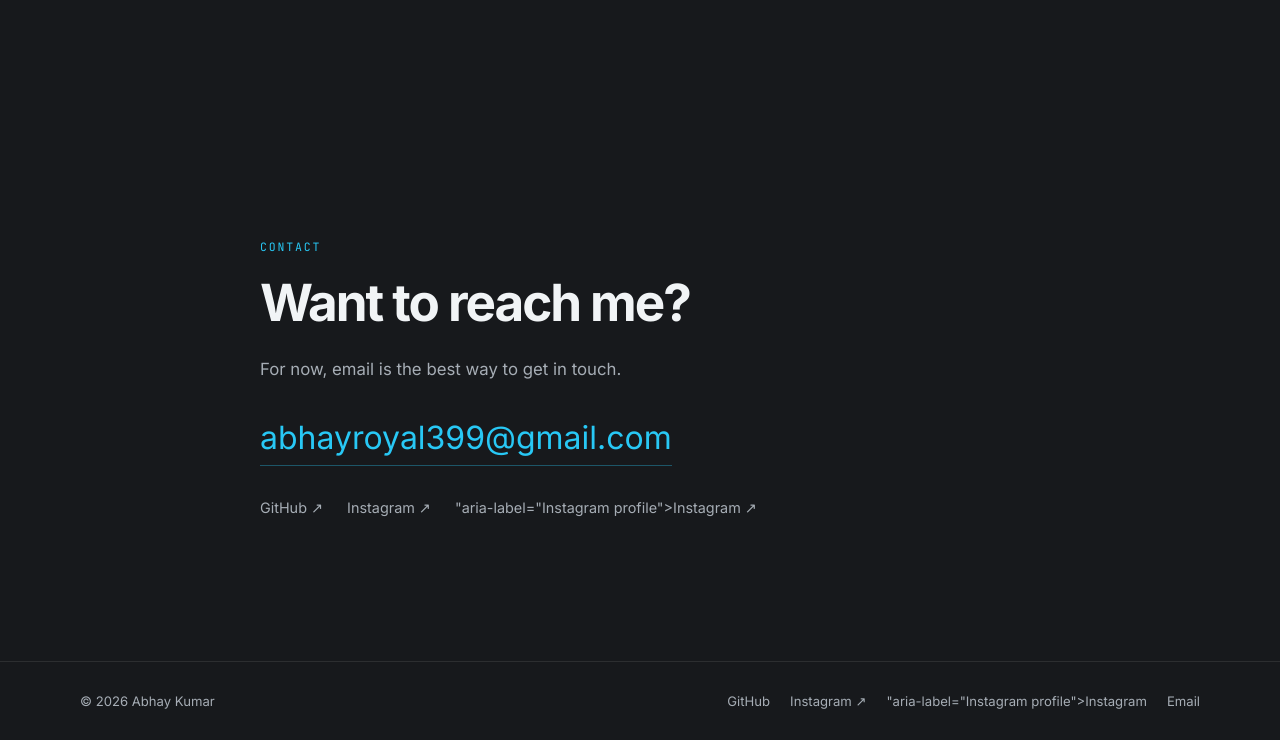
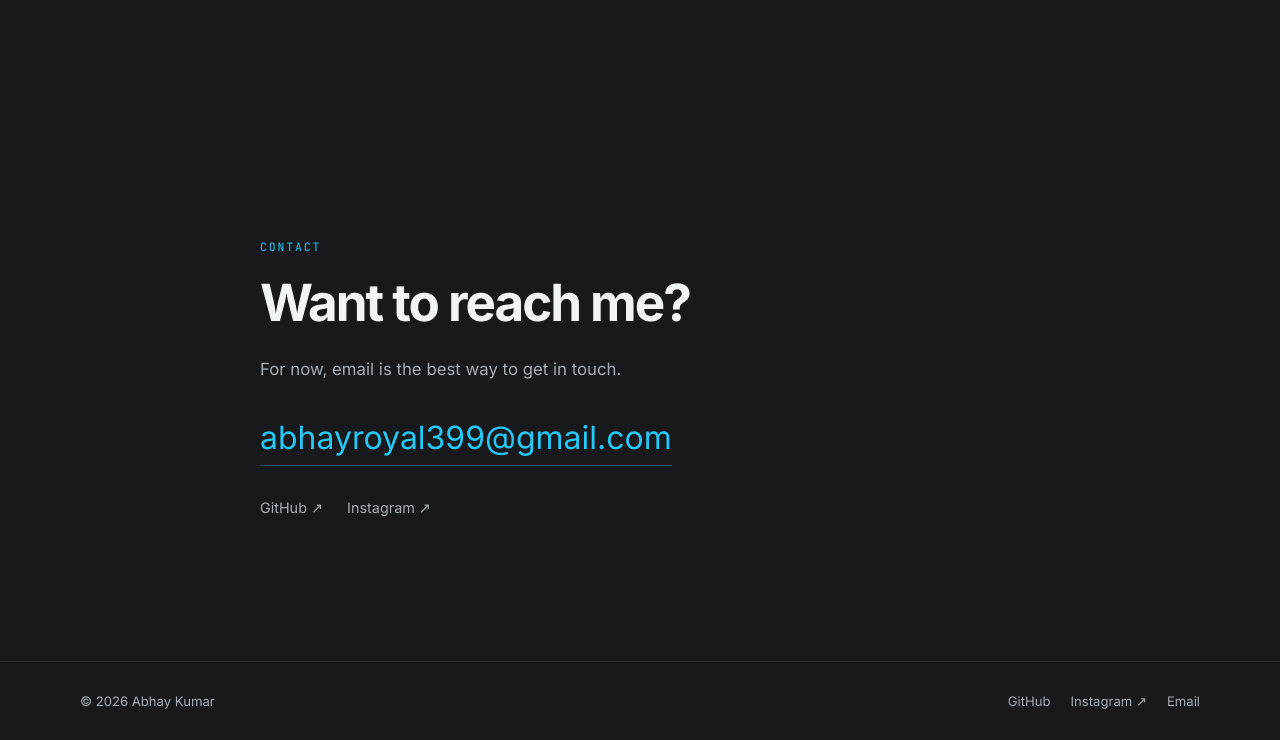
Before and after one commit to abhayk-dev/Abhayk-dev, a plain HTML site: page index.html in a window 1280 px wide. Shown: the part 3766-4506 px from the top of the page. Drawn offline with Linux system fonts and the light colour scheme.

Commit message:
Fix Instagram link formatting in index.html

```diff
--- a/index.html
+++ b/index.html
@@ -135,7 +135,7 @@
         <a class="email-link" href="mailto:abhayroyal399@gmail.com">abhayroyal399@gmail.com</a>
         <div class="social-links">
           <a href="https://github.com/Abhayk-dev" target="_blank" rel="noopener">GitHub ↗</a>
-          <a href="<a href="https://www.instagram.com/kumarabhay1029/">Instagram ↗</a>"aria-label="Instagram profile">Instagram ↗</a>
+          <a href="<a href="https://www.instagram.com/kumarabhay1029/">Instagram ↗</a>
         </div>
       </div>
     </section>
@@ -146,7 +146,7 @@
       <span>© 2026 Abhay Kumar</span>
       <div>
         <a href="https://github.com/Abhayk-dev" target="_blank" rel="noopener">GitHub</a>
-        <a href="https://www.instagram.com/kumarabhay1029/">Instagram ↗</a>"aria-label="Instagram profile">Instagram</a>
+        <a href="https://www.instagram.com/kumarabhay1029/">Instagram ↗</a>
         <a href="mailto:abhayroyal399@gmail.com">Email</a>
       </div>
     </div>
```
